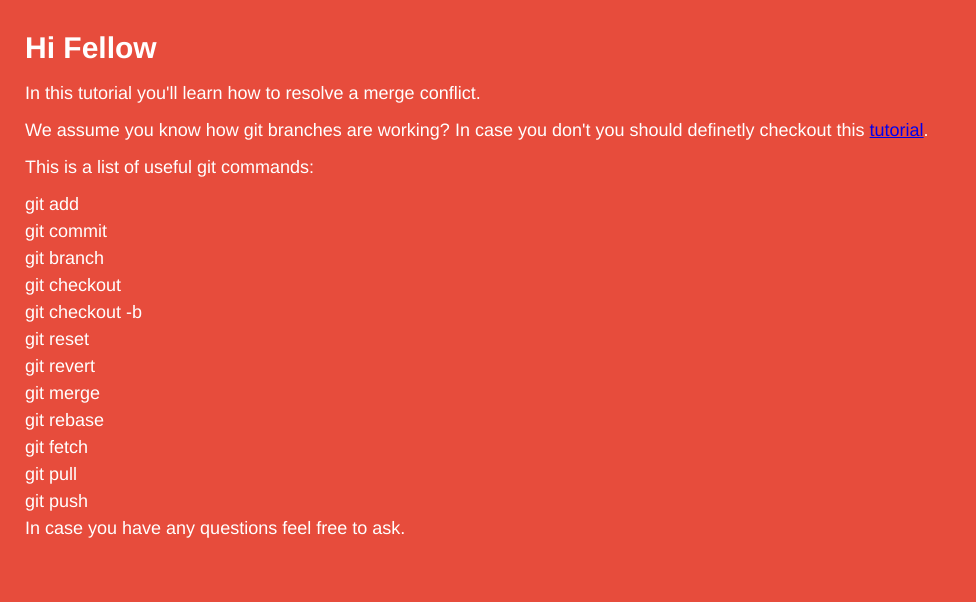
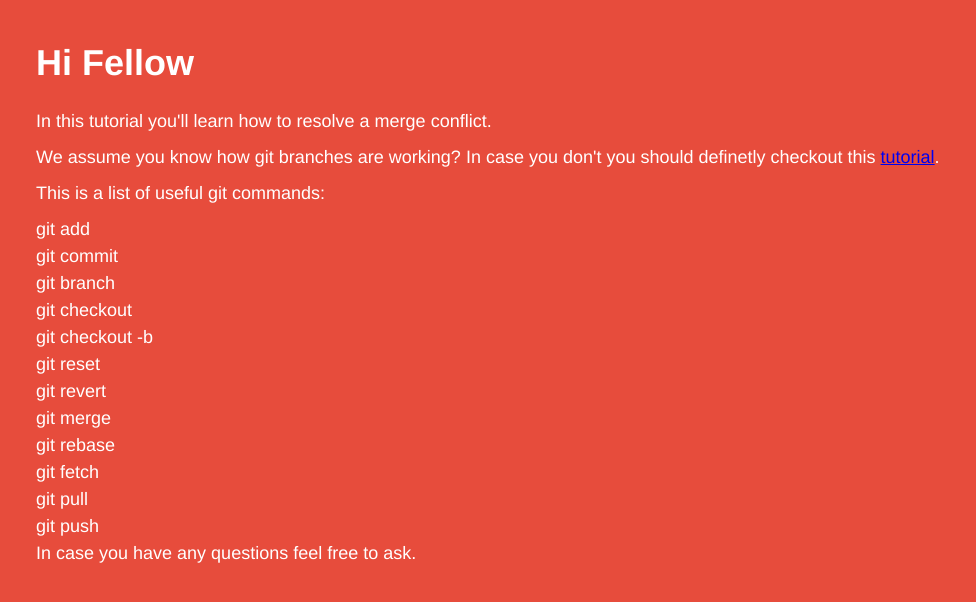
Before and after one commit to 9elements/academy-merge-conflict, a plain HTML site: page index.html in a window 1280 px wide. Shown: the whole page, without its empty margins (0-976 px from the left). Drawn offline with Linux system fonts and the light colour scheme.

Commit message:
Moving to a pixel independent css sizing for fonts and margins

```diff
--- a/stylesheets/application.css
+++ b/stylesheets/application.css
@@ -52,7 +52,7 @@ table {
 */
 
 body {
-  padding: 25px;
+  padding: 2em;
   background: #e74c3c;
   color: #fff;
   font-size: 18px;
@@ -61,11 +61,11 @@ body {
 }
 
 h1 {
-  font-size: 30px;
+  font-size: 2em;
   font-weight: bold;
-  margin-bottom: 10px;
+  margin-bottom: 0.5em;
 }
 
 p {
-  margin-bottom: 10px;
+  margin-bottom: 0.5em;
 }
```
